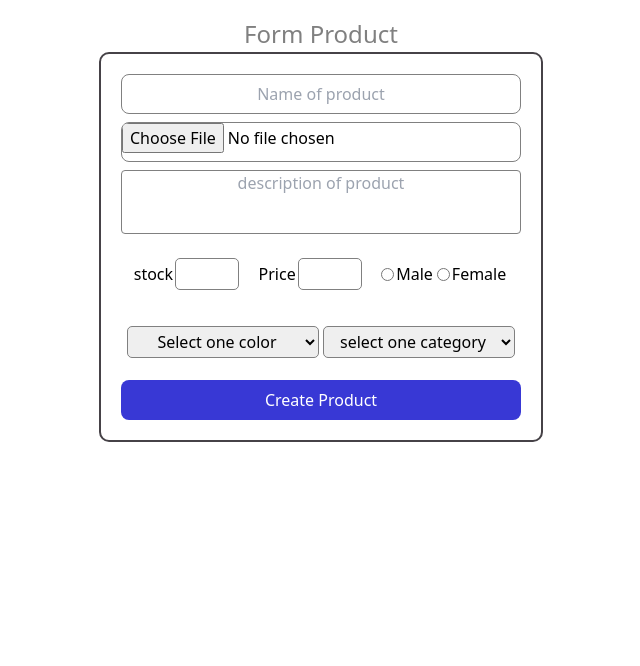
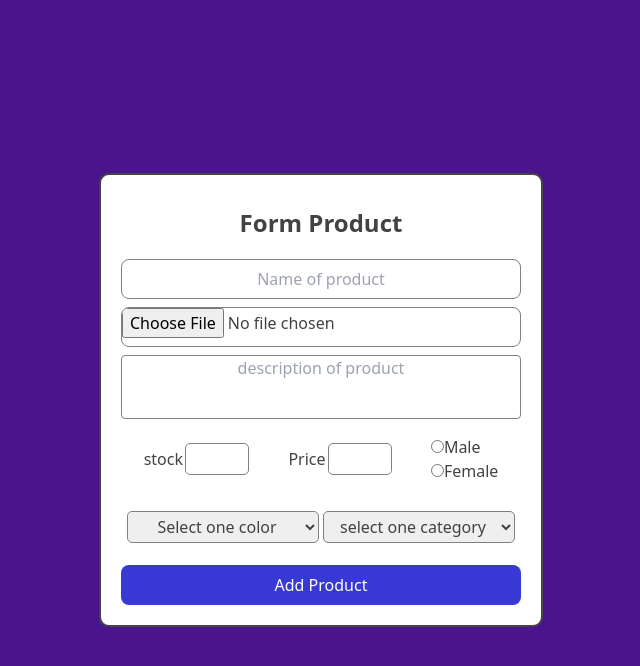
Before and after one commit to rdtaipe/Henry-PF-MERN-stack, a React (Create React App) app in the folder Client/: page /form in a window 1280 px wide. Shown: the top 666 px of the page, without its empty margins (319-959 px from the left). Built offline with nearby package versions, Linux system fonts and the light colour scheme.

Commit message:
creando form de register  of product v2

```diff
--- a/Client/src/pages/Formulario/Form.css
+++ b/Client/src/pages/Formulario/Form.css
@@ -5,27 +5,41 @@
     justify-content:space-around;
     align-items: center;
     margin-top: 1rem;
+    background-color: #4a148c;
+    color: #424242;
+    min-height: 100vh;
+    min-width: 100vw;
+    margin-top:0;
 }
 
 
 .container-card{
     display: flex;
     flex-direction: column;
+    justify-content: center;
+    align-items: center;
     border:2px solid rgb(70, 66, 71);
     border-radius: 10px;
     display: flex;
-    flex-direction: column;
-    justify-content:center;
-    align-items: center;
+
     padding:1rem;
+    background-color:white;
+    color:#424242;
 
 }
 .title{
     display: flex;
+    flex-direction: column;
     justify-content: center;
     align-items: center;
     font-size: x-large;
-    color: gray
+    background-color: white;
+/*     border: 2px solid rgb(70, 66, 71);
+    border-radius: 8px; */
+    width: 25rem;
+    height: 4rem;
+    font-weight: 900;
+
 
 }
 
@@ -71,11 +85,12 @@
 
 
 .container-sex{
-    display: flex;
+   /*  display: flex;
     flex-direction: row;
     justify-content: space-between;
-    align-items: center;
+    align-items: center; */
     gap: 2px;
+    margin-bottom:1px
 }
 .inputSelector{
     border: 1px solid grey;
@@ -90,7 +105,7 @@
 
 .botonStyle{
    /*  border: 1px solid darkorchid; */
-     background-color:rgb(56, 56, 213);
+    background-color:rgb(56, 56, 213);
    color:white;
     border-radius: 8px;
     width: 25rem;
@@ -138,5 +153,6 @@
     /* centrar el texto */
     margin-top: 0px;
     /* agregar un poco de espacio encima del texto */
-    border-radius: 10px;
+    border-radius: 20px;
+
 }
--- a/Client/src/pages/Formulario/Form.js
+++ b/Client/src/pages/Formulario/Form.js
@@ -1,7 +1,7 @@
 import React, { useState } from "react";
 import { useForm } from "react-hook-form";
 import './Form.css'
-import  utils from './utils.json'
+import  utils from '../../utils/arrays_dates.json'
 
 const Form = () => {
     const { register, handleSubmit, formState: { errors } } = useForm();
@@ -39,10 +39,9 @@ const Form = () => {
             <h2 className="text-5xl font-bold leading-none sm:text-6xl">Form</h2> */
 
             <div className="container">
-                <h2 className="title">Form Product</h2>
 
-
-                <form className=" container-card"onSubmit={handleSubmit(onSubmit)}>
+              <form className=" container-card"onSubmit={handleSubmit(onSubmit)}>
+                       <h2 className="title">Form Product</h2>
                     <div>
                       <input
                        className="inputStyle"
@@ -228,7 +227,7 @@ const Form = () => {
 
                      <div>
                            {/*  {!input.color || !input.gender || !input.name || !input.cotegories} */}
-                        <button className="botonStyle"  type="submit">Create Product</button>
+                        <button className="botonStyle"  type="submit">Add Product</button>
                      </div>
                 </form>
             </div>
```
Also changed, not shown: Client/src/utils/arrays_dates.json (renamed from Client/src/pages/Formulario/utils.json).
